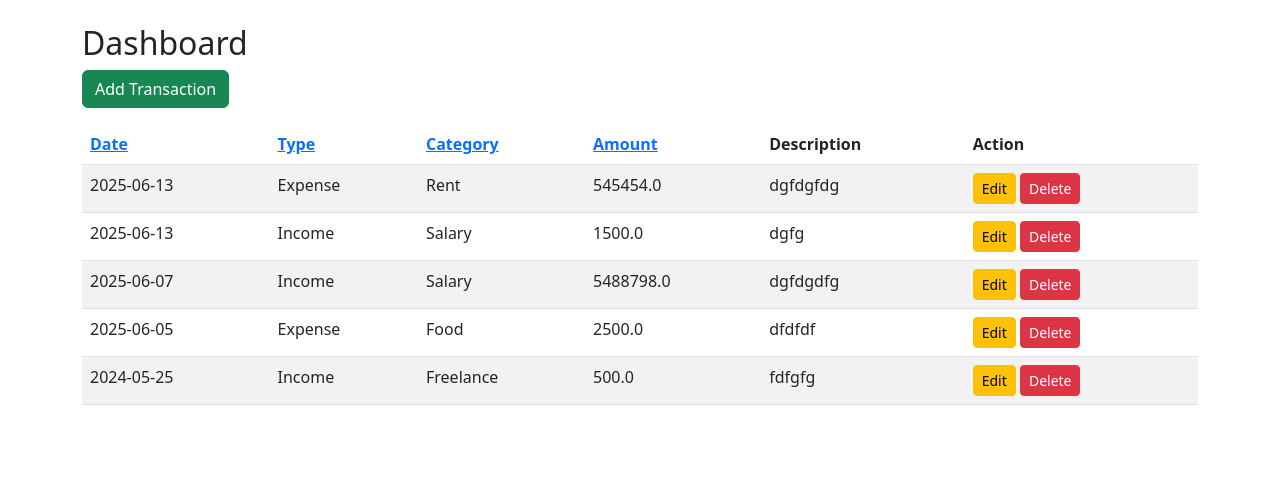
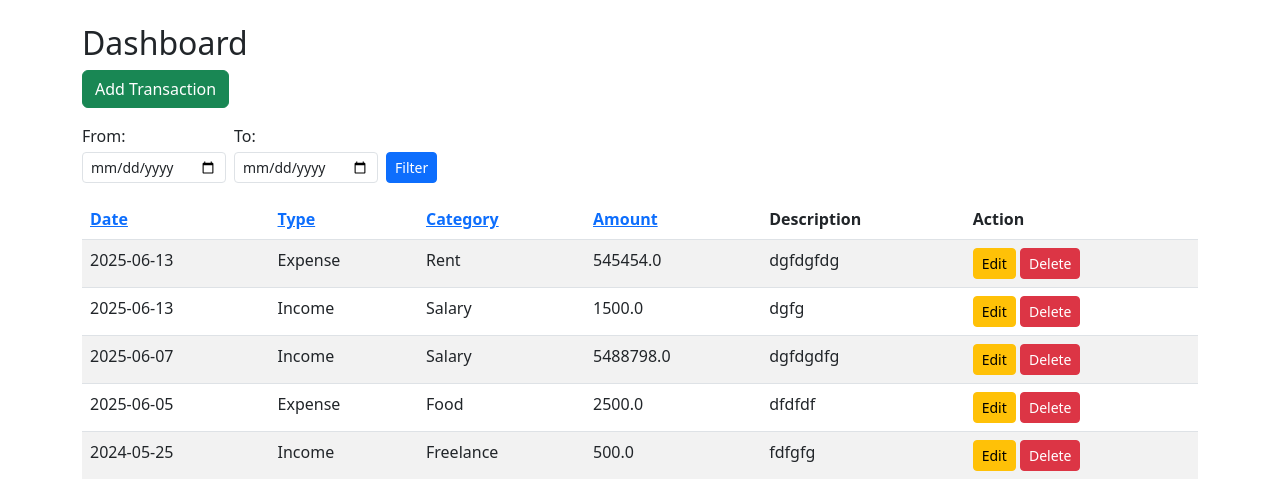
Before and after one commit to KaterynaKon/MyBalance-Finance, a Flask app: page /dashboard in a window 1280 px wide. Shown: the part 56-535 px from the top of the page. Run offline with Flask 3, Linux system fonts and the light colour scheme; a user stored in the database is signed in; data comes from the database, SQL or seed files in the repository; both versions use the stored data as it was after the commit.

Commit message:
Added ability to filter transactions by a selected date range (from and to fields) on the dashboard page. The filter preserves current sort settings.

```diff
--- a/app.py
+++ b/app.py
@@ -88,23 +88,37 @@ def dashboard():
         sort_by=request.args.get('sort_by','date')
         order=request.args.get('order','desc')
 
-        if sort_by not in ['date','type','amount']:
+        if sort_by not in ['date','type','amount', 'category']:
              sort_by='date'
         if order not in ['asc', 'desc']:
              order='desc'
 
-        conn=get_db_conn()
-        c=conn.cursor()
-        query= f'''
+        date_from=request.args.get('from')
+        date_to=request.args.get('to')
+
+        query='''
             SELECT id, date, type, category, amount, description
             FROM transactions
             WHERE user_id=?
-            ORDER BY {sort_by} {order}
         '''
-        c.execute(query,(session['user_id'],) )
+        params=[session['user_id']]
+
+        if date_from:
+             query+=" AND date>=?"
+             params.append(date_from)
+        if date_to:
+             query+=" AND date<=?"
+             params.append(date_to)
+        query+= f"ORDER BY {sort_by} {order}"
+
+
+        conn=get_db_conn()
+        c=conn.cursor()
+
+        c.execute(query, tuple(params))
         transactions=c.fetchall()
         conn.close()
-        return render_template('dashboard.html', transactions=transactions, sort_by=sort_by, order=order)
+        return render_template('dashboard.html', transactions=transactions, sort_by=sort_by, order=order, date_from=date_from, date_to=date_to)
 
 
 @app.route('/add', methods=['GET','POST'])
--- a/templates/dashboard.html
+++ b/templates/dashboard.html
@@ -3,13 +3,33 @@
 {% block content %}
 <h2>Dashboard</h2>
 <a href="{{ url_for('add') }}" class="btn btn-success mb-3">Add Transaction</a>
+<form method="get" class="d-flex align-items-end gap-2 mb-3" style="flex-wrap: wrap; max-width: 600px;">
+    <div class="col-auto">
+        <label for="from" class="form-label mb-1">From:</label>
+        <input type="date" name="from" id="from" class="form-control form-control-sm" value="{{ date_from or ''}}">
+    </div>
+
+    <div class="col-auto">
+        <label for="to" class="form-label mb-1">To:</label>
+        <input type="date" name="to" id="to" class="form-control form-control-sm" value="{{ date_to or ''}}">
+    </div>
+
+    <div class="col-auto">
+        <input type="hidden" name="sort_by" value="{{ sort_by}}">
+        <input type="hidden" name="order" value="{{ order }}">
+        <button type="submit" class="btn btn-sm btn-primary">Filter</button>
+    </div>
+</form>
+
+
+
 <table class="table table-striped">
     <thead>
         <tr>
             <th><a href="{{ url_for('dashboard',sort_by='date', order='asc' if sort_by!='date' or order=='desc' else 'desc' ) }}">Date</a></th>
             <th><a href="{{ url_for('dashboard', sort_by='type', order='asc' if sort_by!='type' or order=='desc' else 'desc')}}">Type</a></th>
             <th><a href="{{ url_for ('dashboard', sort_by='category', order='asc' if sort_by!='category' or order=='desc' else 'desc')}}">Category</a></th>
-            <th><a href ="{{ url_for('dashboard', sort_by='amoumt', order='asc' if sort_by!='amount' or order=='desc' else 'desc')}}">Amount</a></th>
+            <th><a href ="{{ url_for('dashboard', sort_by='amount', order='asc' if sort_by!='amount' or order=='desc' else 'desc')}}">Amount</a></th>
             <th>Description</th>
             <th>Action</th>
         </tr>
```
Also changed, not shown: MyBalance.db.
